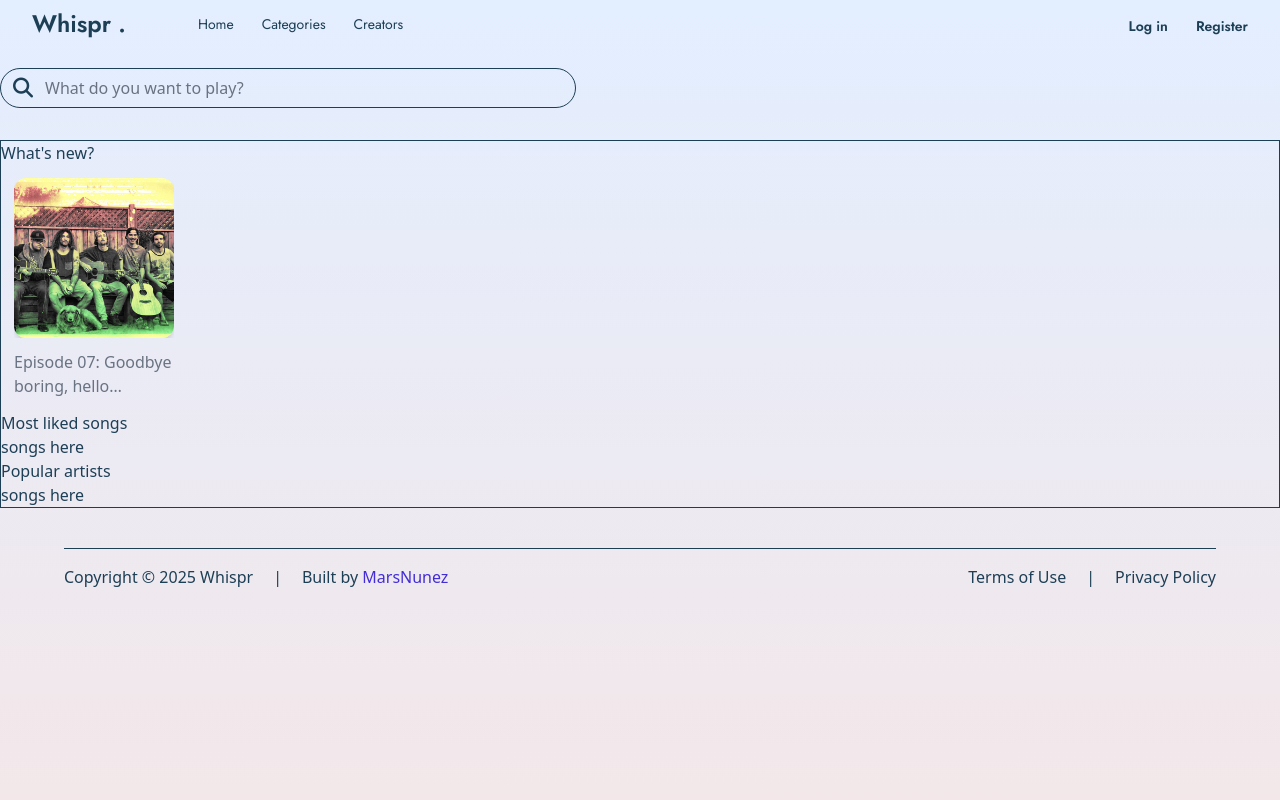
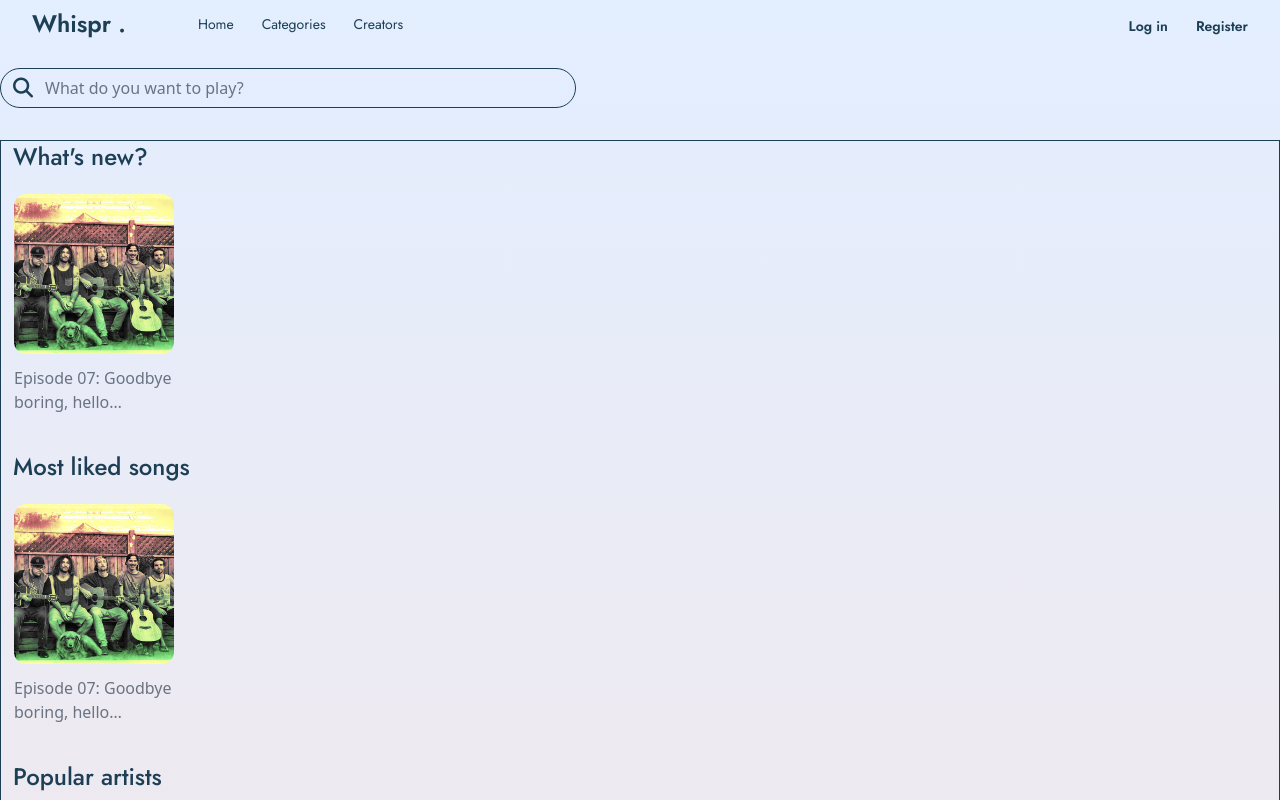
Before and after one commit to MarsNunez/Whispr, a Next.js app in the folder whispr-front/: page /home in a window 1280 px wide. Shown: the top 800 px of the page. Built offline with nearby package versions, Linux system fonts and the light colour scheme.

Commit message:
home view

```diff
--- a/whispr-front/app/components/AudioCard.jsx
+++ b/whispr-front/app/components/AudioCard.jsx
@@ -6,7 +6,7 @@ const AudioCard = () => {
           <img
             src="/img/sf.jpg"
             alt="Audio card"
-            className="w-full object-cover min-h-40 rounded-xl shadow-md"
+            className="w-full object-cover min-h-40 rounded-xl"
           />
           <div
             className="absolute flex text-xs gap-1 px-1 py-1 flex-wrap top-0 rounded-t-xl w-full opacity-0 group-hover:opacity-100 transition-opacity duration-200"
--- a/whispr-front/app/home/page.jsx
+++ b/whispr-front/app/home/page.jsx
@@ -12,17 +12,21 @@ const Home = () => {
         />
       </div>
       <div className="border mt-8">
-        <div>
-          <h2>What's new?</h2>
+        <div className="mb-6">
+          <h2 className="jost text-2xl font-medium ml-3 mb-2">What's new?</h2>
           <AudioCard />
         </div>
-        <div>
-          <h2>Most liked songs</h2>
-          songs here
+        <div className="mb-6">
+          <h2 className="jost text-2xl font-medium ml-3 mb-2">
+            Most liked songs
+          </h2>
+          <AudioCard />
         </div>
-        <div>
-          <h2>Popular artists</h2>
-          songs here
+        <div className="mb-6">
+          <h2 className="jost text-2xl font-medium ml-3 mb-2">
+            Popular artists
+          </h2>
+          <AudioCard />
         </div>
       </div>
     </section>
```
Also changed, not shown: whispr-front/public/img/lullaby.webp (added).
